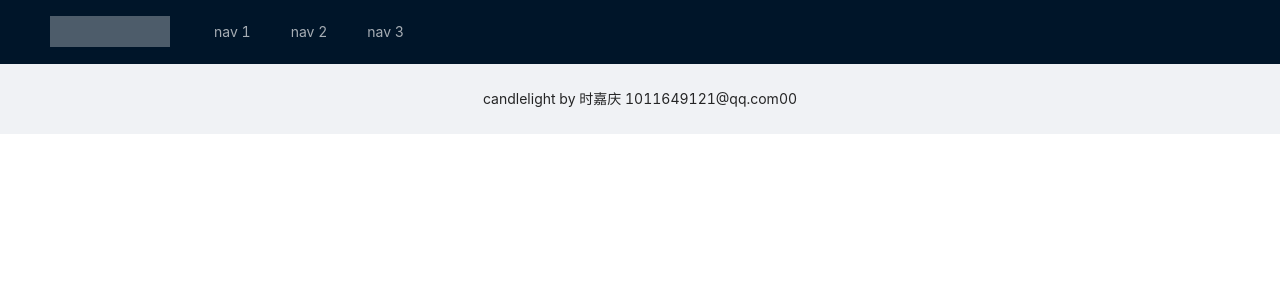
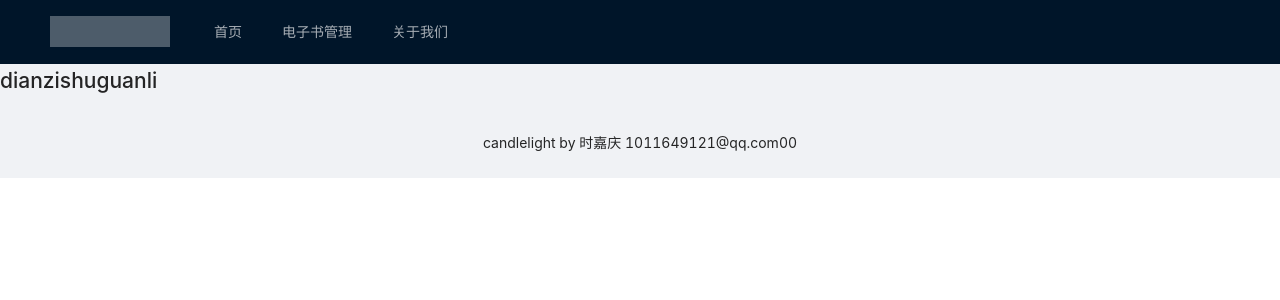
Before and after one commit to Shijiaqing7/candlelight, a Vue app in the folder web/: page /admin/admin-ebook in a window 1280 px wide. Shown: the top 300 px of the page. Built offline with nearby package versions, Linux system fonts and the light colour scheme; no server answers.

Commit message:
4.8 新增电子书管理页面 新页面开发1新建页面2路由设置3定义菜单

```diff
--- a/web/src/components/the-header.vue
+++ b/web/src/components/the-header.vue
@@ -7,9 +7,9 @@
         mode="horizontal"
         :style="{ lineHeight: '64px' }"
     >
-      <a-menu-item key="1">nav 1</a-menu-item>
-      <a-menu-item key="2">nav 2</a-menu-item>
-      <a-menu-item key="3">nav 3</a-menu-item>
+      <a-menu-item key="/"><router-link to="/">首页</router-link></a-menu-item>
+      <a-menu-item key="/admin/admin-ebook"><router-link to="/admin/admin-ebook">电子书管理</router-link></a-menu-item>
+      <a-menu-item key="/About"><router-link to="/About">关于我们</router-link></a-menu-item>
     </a-menu>
   </a-layout-header>
 </template>
--- a/web/src/router/index.ts
+++ b/web/src/router/index.ts
@@ -1,5 +1,8 @@
 import { createRouter, createWebHistory, RouteRecordRaw } from 'vue-router'
 import Home from '../views/Home.vue'
+import About from '../views/About.vue'
+import AdminEbook from '../views/admin/admin-ebook.vue'
+
 
 const routes: Array<RouteRecordRaw> = [
   {
@@ -8,13 +11,23 @@
     component: Home
   },
   {
-    path: '/about',
+    path: '/About',
     name: 'About',
+    component: About
+  },
+  {
+    path: '/admin/admin-ebook',
+    name: 'AdminEbook',
+    component: AdminEbook
+  },
+ // {
+    //path: '/about',
+    //name: 'About',
     // route level code-splitting
     // this generates a separate chunk (about.[hash].js) for this route
     // which is lazy-loaded when the route is visited.
-    component: () => import(/* webpackChunkName: "about" */ '../views/About.vue')
-  }
+    //component: () => import(/* webpackChunkName: "about" */ '../views/About.vue')
+ // }
 ]
 
 const router = createRouter({
--- /dev/null
+++ b/web/src/views/admin/admin-ebook.vue
@@ -0,0 +1,5 @@
+<template>
+  <div class="about">
+    <h1>dianzishuguanli</h1>
+  </div>
+</template>
```
